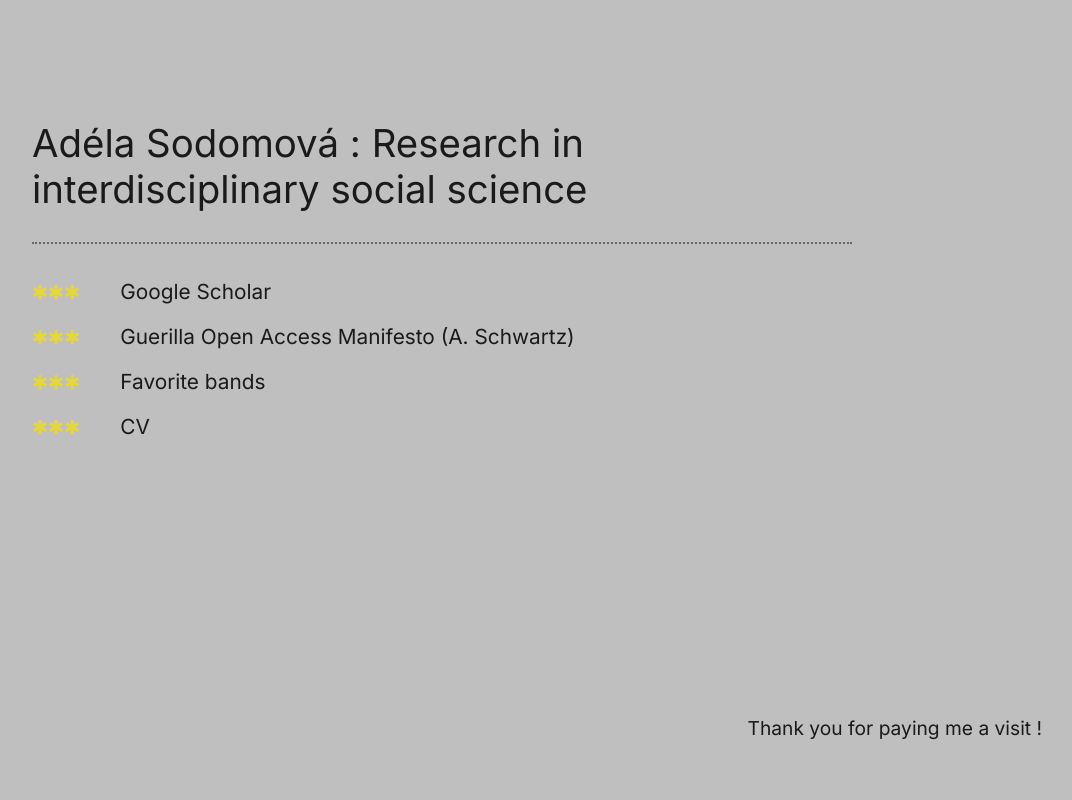
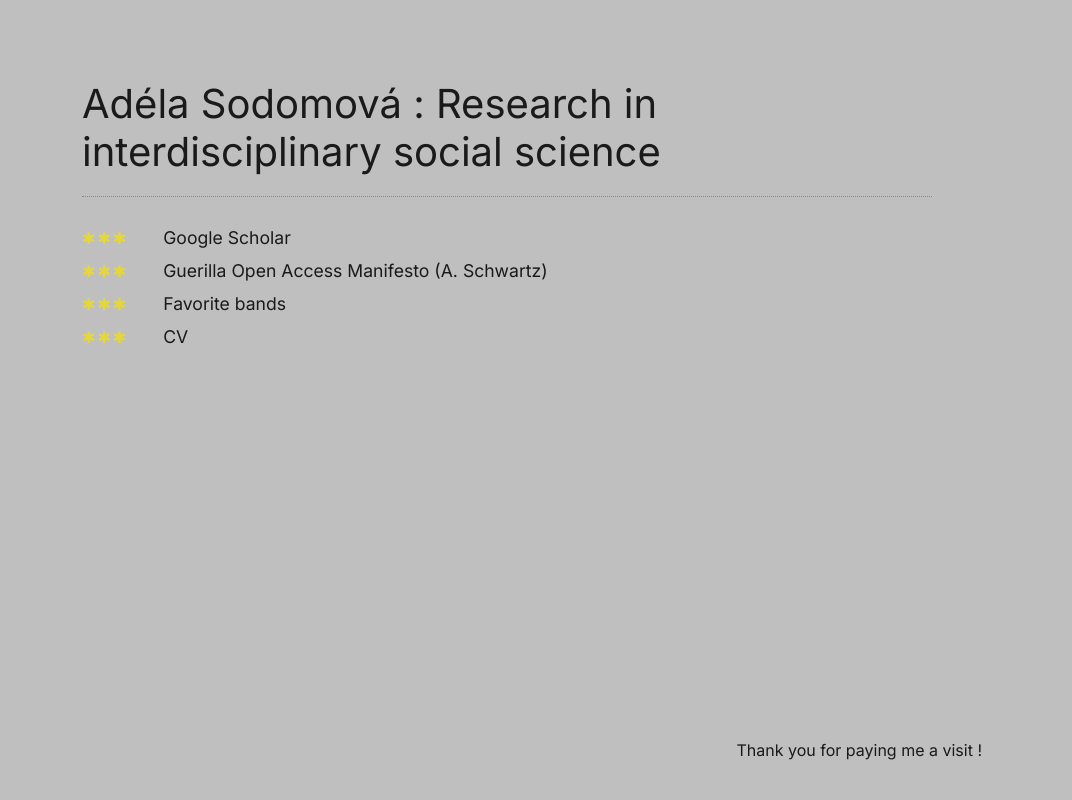
Before and after one commit to asodoma/asodoma, a plain HTML site: page index.html in a window 1280 px wide. Shown: the whole page, without its empty margins (198-1270 px from the left). Drawn offline with Linux system fonts and the light colour scheme.

Commit message:
Refactor index.html for layout and styling updates

```diff
--- a/index.html
+++ b/index.html
@@ -3,8 +3,8 @@
 <head>
     <meta charset="UTF-8">
     <meta name="viewport" content="width=device-width, initial-scale=1.0">
+    <title>Adéla Sodomová</title>
     <link href="https://fonts.googleapis.com/css2?family=Inter:wght@400;700&display=swap" rel="stylesheet">
-    <title>Adéla Sodomová</title>
     <style>
         * {
             margin: 0;
@@ -12,32 +12,36 @@
             box-sizing: border-box;
         }
 
+        html, body {
+            height: 100%;
+        }
+
         body {
             font-family: "Inter", sans-serif;
             background-color: #BFBFBF;
             color: #1a1a1a;
-            min-height: 100vh;
             display: flex;
             flex-direction: column;
         }
 
         main {
-            max-width: 900px;
-            margin: 0 auto;
-            padding: 120px 40px 60px;
+            padding: 80px 100px 60px 280px;
             flex: 1;
         }
 
         h1 {
-            font-size: 2.4rem;
+            font-size: 2.5rem;
             font-weight: normal;
-            margin-bottom: 30px;
+            margin-bottom: 20px;
+            max-width: 600px;
+            line-height: 1.2;
         }
 
         .divider {
             border: none;
-            border-top: 2px dotted #666;
-            margin-bottom: 35px;
+            border-top: 1px dotted #888;
+            margin-bottom: 30px;
+            max-width: 850px;
         }
 
         .links {
@@ -45,17 +49,17 @@
         }
 
         .links li {
-            font-size: 1.3rem;
-            margin-bottom: 20px;
+            font-size: 1.1rem;
+            margin-bottom: 12px;
             display: flex;
             align-items: center;
         }
 
-        .links li::before {
-            content: "✱✱✱";
+        .asterisks {
             color: #e6d835;
-            margin-right: 40px;
-            font-size: 1.2rem;
+            margin-right: 35px;
+            font-size: 1rem;
+            letter-spacing: 2px;
         }
 
         .links a {
@@ -69,8 +73,8 @@
 
         footer {
             text-align: right;
-            padding: 60px 40px;
-            font-size: 1.2rem;
+            padding: 40px 100px;
+            font-size: 1rem;
         }
     </style>
 </head>
@@ -79,10 +83,10 @@
         <h1>Adéla Sodomová : Research in interdisciplinary social science</h1>
         <hr class="divider">
         <ul class="links">
-            <li><a href="#">Google Scholar</a></li>
-            <li><a href="#">Guerilla Open Access Manifesto (A. Schwartz)</a></li>
-            <li><a href="#">Favorite bands</a></li>
-            <li><a href="#">CV</a></li>
+            <li><span class="asterisks">✱✱✱</span><a href="#">Google Scholar</a></li>
+            <li><span class="asterisks">✱✱✱</span><a href="#">Guerilla Open Access Manifesto (A. Schwartz)</a></li>
+            <li><span class="asterisks">✱✱✱</span><a href="#">Favorite bands</a></li>
+            <li><span class="asterisks">✱✱✱</span><a href="#">CV</a></li>
         </ul>
     </main>
     <footer>
```
